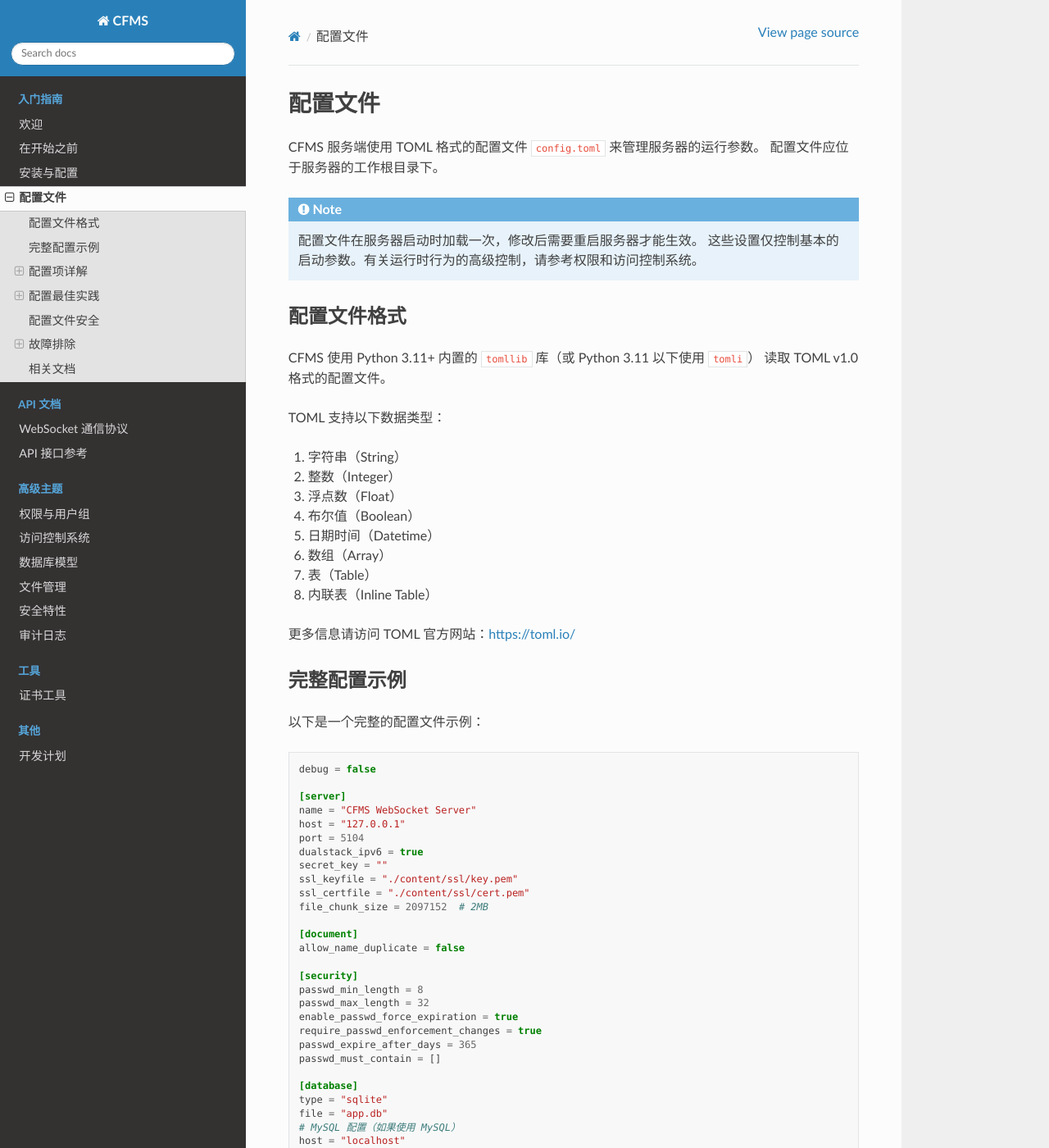
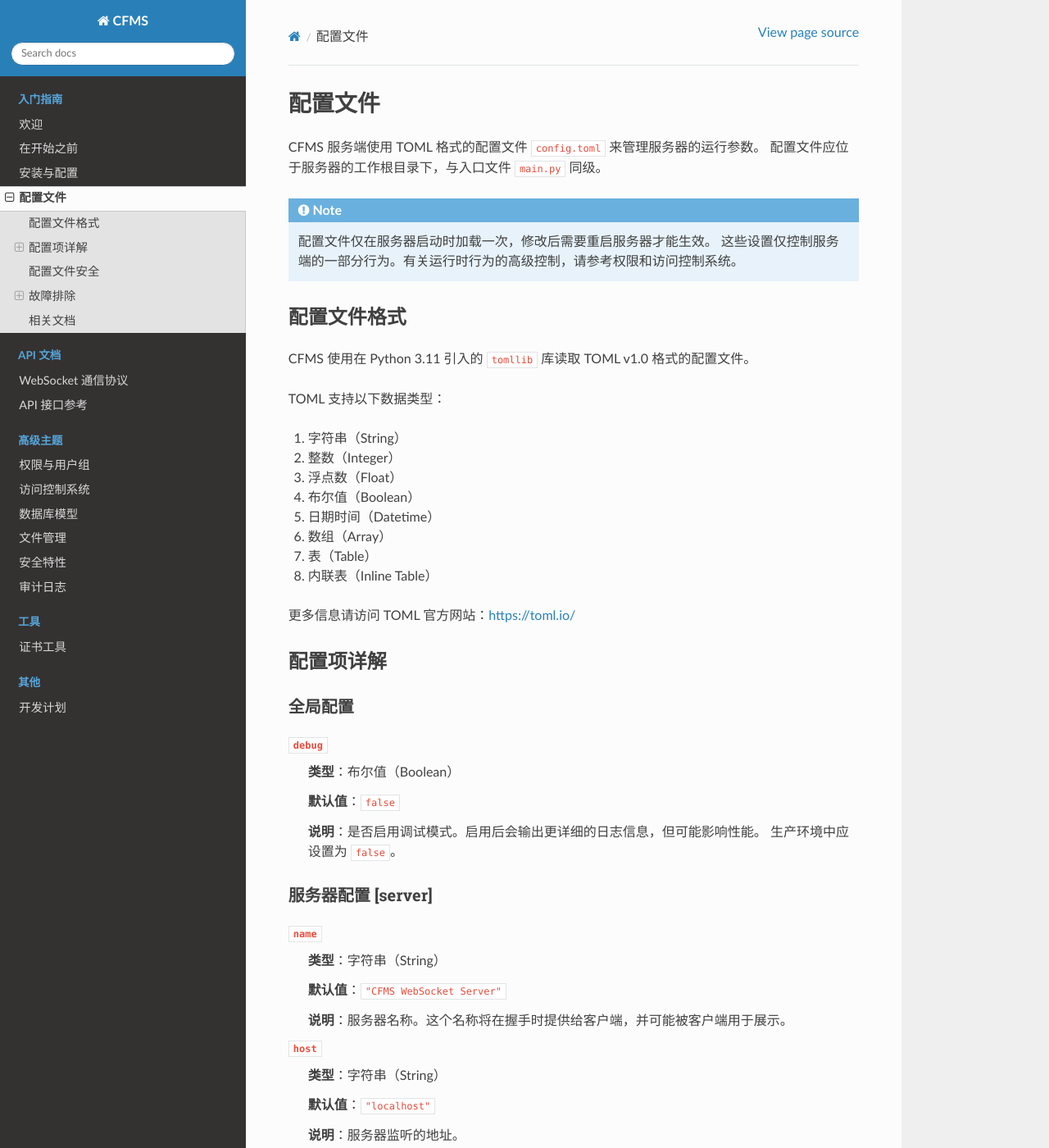
Before and after one commit to Creeper19472/cfms_server_doc, a Sphinx documentation site: the page built from docs/source/config.rst, in a window 1280 px wide and 1400 px high. Shown: the whole window at 82% size. Built offline with Sphinx 7.4.7 and the Read the Docs theme 3.1.0, drawn with Linux system fonts in a browser that asks for light colours; some of the changed text lies outside the part shown.

Commit message:
docs: update configuration and installation instructions

```diff
--- a/docs/requirements.txt
+++ b/docs/requirements.txt
@@ -1 +1,2 @@
 sphinx-rtd-theme
+sphinx-tabs
--- a/docs/source/conf.py
+++ b/docs/source/conf.py
@@ -2,34 +2,36 @@
 
 # -- Project information
 
-project = 'CFMS'
-copyright = '2024, Creeper Team'
-author = 'Creeper19472'
+project = "CFMS"
+copyright = "2024-2026, Creeper Team"
+author = "Creeper19472"
 
-release = '0.1'
-version = '0.1.0.250919_alpha'
+release = "0.1"
+version = "0.1.0.260313_alpha"
 
 # -- General configuration
 
 extensions = [
-    'sphinx.ext.duration',
-    'sphinx.ext.doctest',
-    'sphinx.ext.autodoc',
-    'sphinx.ext.autosummary',
-    'sphinx.ext.intersphinx',
+    "sphinx.ext.duration",
+    "sphinx.ext.doctest",
+    "sphinx.ext.autodoc",
+    "sphinx.ext.autosummary",
+    "sphinx.ext.intersphinx",
+    "sphinx_tabs.tabs",
+    'sphinx.ext.todo',
 ]
 
 intersphinx_mapping = {
-    'python': ('https://docs.python.org/3/', None),
-    'sphinx': ('https://www.sphinx-doc.org/en/master/', None),
+    "python": ("https://docs.python.org/3/", None),
+    "sphinx": ("https://www.sphinx-doc.org/en/master/", None),
 }
-intersphinx_disabled_domains = ['std']
+intersphinx_disabled_domains = ["std"]
 
-templates_path = ['_templates']
+templates_path = ["_templates"]
 
 # -- Options for HTML output
 
-html_theme = 'sphinx_rtd_theme'
+html_theme = "sphinx_rtd_theme"
 
 # -- Options for EPUB output
-epub_show_urls = 'footnote'
+epub_show_urls = "footnote"
--- a/docs/source/config.rst
+++ b/docs/source/config.rst
@@ -4,17 +4,16 @@
 ============================
 
 CFMS 服务端使用 TOML 格式的配置文件 ``config.toml`` 来管理服务器的运行参数。
-配置文件应位于服务器的工作根目录下。
+配置文件应位于服务器的工作根目录下，与入口文件 ``main.py`` 同级。
 
 .. note::
-   配置文件在服务器启动时加载一次，修改后需要重启服务器才能生效。
-   这些设置仅控制基本的启动参数。有关运行时行为的高级控制，请参考权限和访问控制系统。
+   配置文件仅在服务器启动时加载一次，修改后需要重启服务器才能生效。
+   这些设置仅控制服务端的一部分行为。有关运行时行为的高级控制，请参考权限和访问控制系统。
 
 配置文件格式
 ------------------------------
 
-CFMS 使用 Python 3.11+ 内置的 ``tomllib`` 库（或 Python 3.11 以下使用 ``tomli``）
-读取 TOML v1.0 格式的配置文件。
+CFMS 使用在 Python 3.11 引入的 ``tomllib`` 库读取 TOML v1.0 格式的配置文件。
 
 TOML 支持以下数据类型：
 
@@ -28,47 +27,6 @@ TOML 支持以下数据类型：
 8. 内联表（Inline Table）
 
 更多信息请访问 TOML 官方网站：https://toml.io/
-
-完整配置示例
-------------------------------
-
-以下是一个完整的配置文件示例：
-
-.. code-block:: toml
-
-   debug = false
-
-   [server]
-   name = "CFMS WebSocket Server"
-   host = "127.0.0.1"
-   port = 5104
-   dualstack_ipv6 = true
-   secret_key = ""
-   ssl_keyfile = "./content/ssl/key.pem"
-   ssl_certfile = "./content/ssl/cert.pem"
-   file_chunk_size = 2097152  # 2MB
-
-   [document]
-   allow_name_duplicate = false
-
-   [security]
-   passwd_min_length = 8
-   passwd_max_length = 32
-   enable_passwd_force_expiration = true
-   require_passwd_enforcement_changes = true
-   passwd_expire_after_days = 365
-   passwd_must_contain = []
-
-   [database]
-   type = "sqlite"
-   file = "app.db"
-   # MySQL 配置（如果使用 MySQL）
-   host = "localhost"
-   port = 3306
-   username = ""
-   password = ""
-   db_name = "app_db"
-   charset = "utf8mb4"
 
 配置项详解
 ------------------------------
@@ -92,27 +50,21 @@ TOML 支持以下数据类型：
 
    **默认值**：``"CFMS WebSocket Server"``
 
-   **说明**：服务器名称，用于标识和日志记录。
+   **说明**：服务器名称。这个名称将在握手时提供给客户端，并可能被客户端用于展示。
 
 ``host``
    **类型**：字符串（String）
 
-   **默认值**：``"127.0.0.1"``
+   **默认值**：``"localhost"``
 
-   **说明**：服务器监听的 IP 地址。
-
-   - ``"127.0.0.1"`` - 仅监听本地回环接口
-   - ``"0.0.0.0"`` - 监听所有 IPv4 接口
-   - ``"::"`` - 监听所有 IPv6 接口（需要 dualstack_ipv6）
-
-   **安全提示**：仅在必要时监听外部接口，并配置防火墙规则。
+   **说明**：服务器监听的地址。
 
 ``port``
    **类型**：整数（Integer）
 
    **默认值**：``5104``
 
-   **说明**：WebSocket 服务器监听的端口号。确保该端口未被其他程序占用。
+   **说明**：监听的端口号。
 
 ``dualstack_ipv6``
    **类型**：布尔值（Boolean）
@@ -128,18 +80,15 @@ TOML 支持以下数据类型：
 
    **说明**：用于签名 JWT 令牌的密钥。服务器会在首次启动时自动生成一个随机密钥。
 
-   **安全提示**：
-
-   - 保持该密钥的机密性
-   - 不要在版本控制系统中提交包含实际密钥的配置文件
-   - 更改密钥会使所有现有的用户令牌失效
+   .. note::
+      更改此项的值会使所有之前签发的用户令牌失效。这是刻意为之的，以便你可以通过重置此项的值来强制登出所有的用户。
 
 ``ssl_keyfile``
    **类型**：字符串（String）
 
    **默认值**：``"./content/ssl/key.pem"``
 
-   **说明**：SSL/TLS 私钥文件的路径。用于建立安全的 WSS 连接。
+   **说明**：SSL/TLS 私钥文件的路径。
 
 ``ssl_certfile``
    **类型**：字符串（String）
@@ -149,17 +98,19 @@ TOML 支持以下数据类型：
    **说明**：SSL/TLS 证书文件的路径。服务器启动时会检查证书是否存在，
    如果不存在则自动生成自签名证书。
 
-   **生产环境建议**：使用受信任的证书颁发机构（CA）签发的证书。
+   .. note::
+      如果你不打算构建自己的可信证书链但仍希望确保安全的通信，考虑采用受信任的证书颁发机构（CA）签发的证书。客户端通常会信任这些证书。
 
 ``file_chunk_size``
    **类型**：整数（Integer）
 
    **默认值**：``2097152``（2MB）
 
-   **说明**：文件传输时的分块大小（字节）。较大的分块可以提高传输效率，
-   但可能因客户端配置导致传输失败。
+   **说明**：文件传输时的分块大小（单位为字节）。较大的分块可以提高传输效率，
+   但请注意客户端对此项上限的设置。
 
-   **推荐值**：1MB - 4MB 之间
+   .. note::
+      当准备传输时，服务端将与客户端协商最终使用的分块大小。服务端会选择不超过客户端上限的最大值作为实际分块大小。
 
 文档配置 [document]
 ^^^^^^^^^^^^^^^^^^^^^^
@@ -210,7 +161,7 @@ TOML 支持以下数据类型：
    **说明**：是否强制要求不符合密码规则的用户在登录时修改密码。
 
    .. note::
-      即使密码是在规则实施前创建的，也会要求修改。
+      若密码在规则启用前创建，则用户在下一次登录时将被要求修改。
 
 ``passwd_expire_after_days``
    **类型**：整数（Integer）
@@ -222,20 +173,7 @@ TOML 支持以下数据类型：
 ``passwd_must_contain``
    **类型**：数组（Array）
 
-   **默认值**：``[]``（空数组，无特殊要求）
-
-   **说明**：密码必须包含的字符类型。可选值：
-
-   - ``"uppercase"`` - 大写字母
-   - ``"lowercase"`` - 小写字母
-   - ``"digit"`` - 数字
-   - ``"special"`` - 特殊字符
-
-   **示例**：
-
-   .. code-block:: toml
-
-      passwd_must_contain = ["uppercase", "lowercase", "digit"]
+   **默认值**：``[]``
 
 数据库配置 [database]
 ^^^^^^^^^^^^^^^^^^^^^^
@@ -311,99 +249,13 @@ MySQL 特定配置
    .. note::
       此功能尚未完全实现。
 
-配置最佳实践
-------------------------------
-
-开发环境
-^^^^^^^^^^^^^^^^^^^^^^
-
-.. code-block:: toml
-
-   debug = true
-
-   [server]
-   host = "127.0.0.1"
-   port = 5104
-
-   [database]
-   type = "sqlite"
-   file = "dev.db"
-
-   [security]
-   passwd_min_length = 6  # 开发时可以放宽
-   enable_passwd_force_expiration = false
-
-生产环境
-^^^^^^^^^^^^^^^^^^^^^^
-
-.. code-block:: toml
-
-   debug = false
-
-   [server]
-   host = "0.0.0.0"  # 根据实际需求
-   port = 5104
-   secret_key = "use-a-strong-random-key-here"
-   ssl_keyfile = "/etc/cfms/ssl/key.pem"
-   ssl_certfile = "/etc/cfms/ssl/cert.pem"
-
-   [database]
-   type = "mysql"
-   host = "db.example.com"
-   username = "cfms_user"
-   password = "strong-database-password"
-   db_name = "cfms_production"
-
-   [security]
-   passwd_min_length = 12
-   passwd_must_contain = ["uppercase", "lowercase", "digit", "special"]
-   enable_passwd_force_expiration = true
-   passwd_expire_after_days = 90
-
 配置文件安全
 ------------------------------
 
-1. **权限控制**
-
-   限制配置文件的读取权限：
-
-   .. code-block:: console
-
-      $ chmod 600 config.toml
-      $ chown cfms-user:cfms-group config.toml
-
-2. **版本控制**
-
-   不要在 Git 中提交包含敏感信息的配置文件：
-
-   .. code-block:: text
-
-      # .gitignore
-      config.toml
-      *.db
-      content/
-
-3. **密钥管理**
-
-   考虑使用环境变量或密钥管理服务：
-
-   .. code-block:: python
-
-      import os
-      secret_key = os.environ.get('CFMS_SECRET_KEY')
+注意不要在 Git 中提交包含敏感信息的配置文件。
 
 故障排除
 ------------------------------
-
-配置文件语法错误
-^^^^^^^^^^^^^^^^
-
-如果看到 TOML 解析错误，检查：
-
-- 引号是否正确闭合
-- 数组和表的语法是否正确
-- 布尔值是否使用 ``true``/ ``false``（小写）
-- 数字是否包含非法字符
 
 配置不生效
 ^^^^^^^^^^
--- a/docs/source/setup.rst
+++ b/docs/source/setup.rst
@@ -71,44 +71,9 @@ Linux / macOS） 或 ``.venv/Scripts/activate`` （对于 Windows）激活它。
    $ cp config.sample.toml config.toml
    $ nano config.toml  # 或使用您喜欢的编辑器
 
-关键配置项：
+详细配置说明请参见 :doc:`config` 章节。
 
-.. code-block:: toml
-
-   [server]
-   name = "CFMS WebSocket Server"
-   host = "127.0.0.1"  # 监听地址
-   port = 5104         # 监听端口
-   secret_key = ""     # JWT 密钥（首次启动时自动生成）
-
-   [database]
-   type = "sqlite"     # 或 "mysql"
-   file = "app.db"     # SQLite 数据库文件名
-
-详细的配置说明请参见 :doc:`config` 章节。
-
-4. 初始化数据库
-^^^^^^^^^^^^^^^
-
-首次运行时，服务器会自动初始化数据库并创建必要的表结构：
-
-.. code-block:: console
-
-   $ python main.py
-
-初始化过程会：
-
-- 创建所有数据库表
-- 生成自签名 SSL 证书（用于 WSS 连接）
-- 创建默认用户组（``user`` 和 ``sysop``）
-- 创建管理员账户（用户名：``admin``）
-- 生成随机密码并保存到 ``admin_password.txt``
-
-.. warning::
-
-   请妥善保管 ``admin_password.txt`` 中的管理员密码，并在首次登录后立即修改！
-
-5. 启动服务器
+4. 启动服务器
 ^^^^^^^^^^^^^
 
 配置完成后，启动 CFMS 服务器：
@@ -125,7 +90,12 @@ Linux / macOS） 或 ``.venv/Scripts/activate`` （对于 Windows）激活它。
    [INFO] CFMS Core Version: 0.1.0.250919_alpha
    [INFO] CFMS WebSocket server started at wss://localhost:5104
 
-6. 验证安装
+服务器将创建名为 ``admin`` 的默认管理员账户，并将随机生成的密码保存在 ``admin_password.txt`` 文件中。请务必妥善保管该文件，并在首次登录后立即修改管理员密码。
+
+.. note::
+   建议另外创建新的管理员账户，并删除旧有的默认管理员账户，以防止对默认账户和口令的暴力攻击。
+
+5. 验证安装
 ^^^^^^^^^^^
 
 可以使用简单的 Python 脚本测试连接：
@@ -154,58 +124,6 @@ Linux / macOS） 或 ``.venv/Scripts/activate`` （对于 Windows）激活它。
            print(json.loads(response))
 
    asyncio.run(test_connection())
-
-目录结构
---------
-
-安装后的目录结构如下：
-
-.. code-block:: text
-
-   cfms_on_websocket/
-   ├── main.py                    # 服务器主入口
-   ├── config.toml                # 配置文件（需创建）
-   ├── config.sample.toml         # 配置文件示例
-   ├── requirements.txt           # Python 依赖
-   ├── test.py                    # 测试脚本
-   ├── include/                   # 核心代码
-   │   ├── classes/               # 类定义
-   │   ├── database/              # 数据库模型
-   │   ├── handlers/              # 请求处理器
-   │   ├── system/                # 系统工具
-   │   └── util/                  # 工具函数
-   ├── content/                   # 运行时数据
-   │   ├── logs/                  # 日志文件
-   │   └── ssl/                   # SSL 证书
-   └── certtools/                 # 证书工具
-
-数据库初始化详情
-----------------
-
-服务器初始化时会创建以下数据结构：
-
-默认用户组
-^^^^^^^^^^
-
-1. **user** 组：基础用户组，拥有基本权限
-
-   - ``set_passwd`` - 修改自己的密码
-
-2. **sysop** 组：系统管理员组，拥有完整权限
-
-   - 所有文档和目录操作权限
-   - 用户和组管理权限
-   - 系统管理权限
-   - 访问控制管理权限
-   - 审计日志查看权限
-
-默认管理员账户
-^^^^^^^^^^^^^^
-
-- **用户名**：``admin``
-- **昵称**：管理员
-- **密码**：随机生成（保存在 ``admin_password.txt``）
-- **所属组**：``sysop`` 和 ``user``
 
 安全最佳实践
 ------------
@@ -245,17 +163,20 @@ Linux / macOS） 或 ``.venv/Scripts/activate`` （对于 Windows）激活它。
 
 4. **设置强密码策略**
 
+   .. caution::
+      ``passwd_must_contain`` 的实现方式仍在改动之中，因此不建议使用此功能。
+
    在配置文件中启用密码要求：
 
    .. code-block:: toml
 
       [security]
       passwd_min_length = 12
-      passwd_must_contain = ["uppercase", "lowercase", "digit", "special"]
+      passwd_must_contain = [] # TODO
 
 5. **定期备份数据库**
 
-   定期备份 ``app.db`` 文件（SQLite）或 MySQL 数据库。
+   定期备份 ``app.db`` 文件（SQLite）或 MySQL 数据库等。
 
 故障排除
 --------
@@ -280,24 +201,6 @@ SSL 证书错误
 - ``content/ssl/`` 目录存在且有写入权限
 - 首次启动时自动生成的证书文件完整
 
-数据库连接失败
-^^^^^^^^^^^^^^
-
-对于 MySQL：
-
-- 确认 MySQL 服务正在运行
-- 检查配置文件中的数据库连接信息
-- 确保数据库用户有足够的权限
-
-权限被拒绝
-^^^^^^^^^^
-
-确保运行服务器的用户有权限：
-
-- 读写数据库文件
-- 创建和写入日志目录
-- 读取 SSL 证书文件
-
 下一步
 ------
 
```
